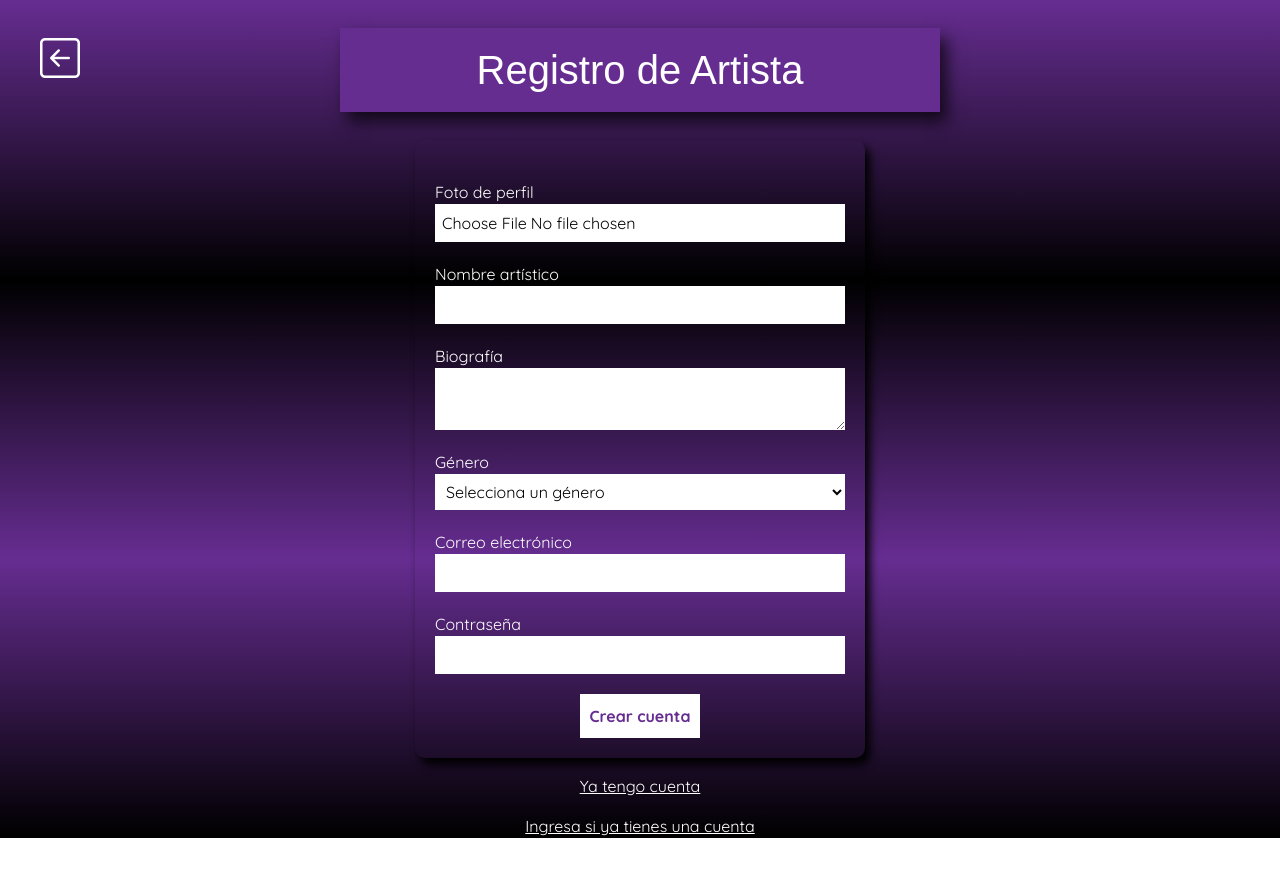
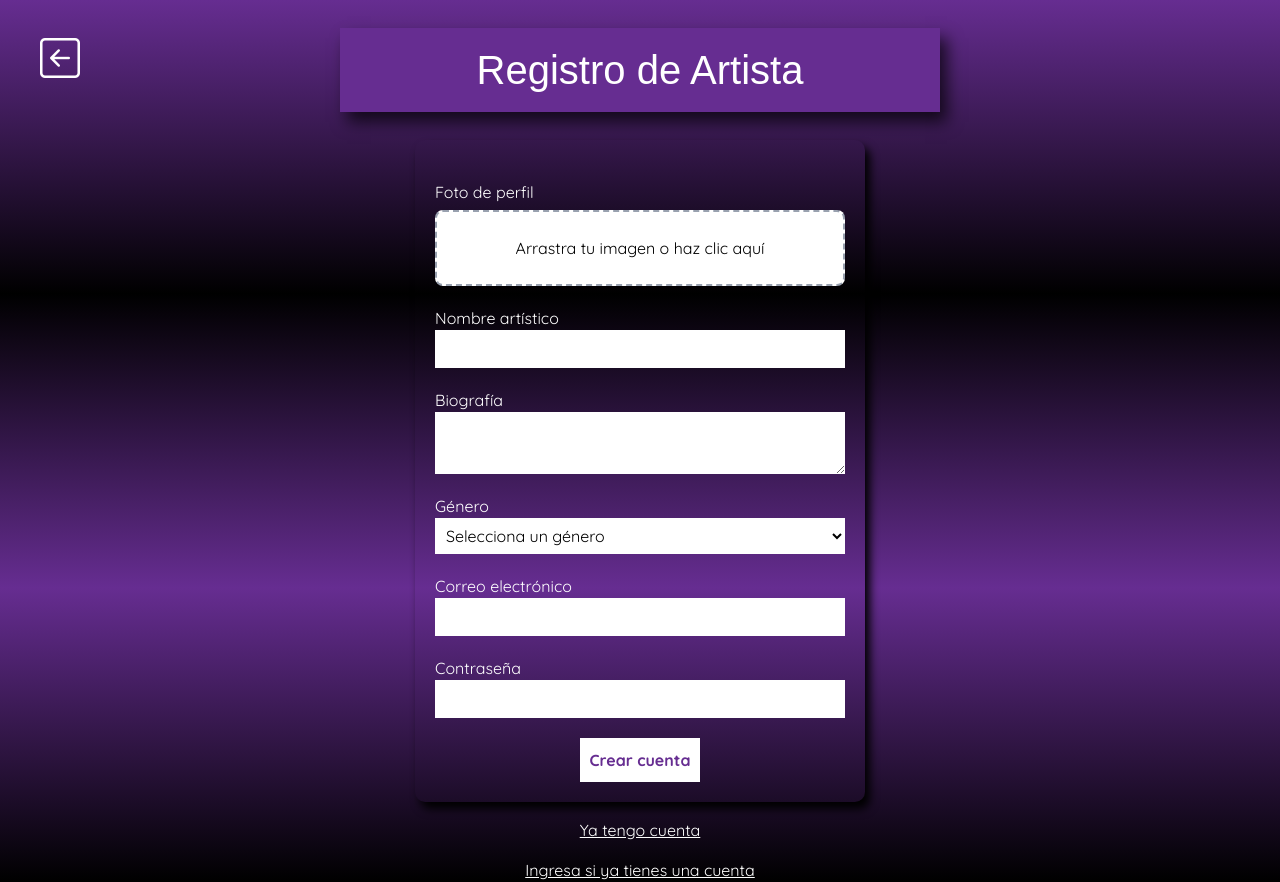
Before and after one commit to santimontironi/GarSonic-App, a React (Vite) app in the folder frontend/: page /registroArtista in a window 1280 px wide. Before the commit the page ends 838 px from the top, so only its background shows below. Built offline with nearby package versions, Linux system fonts and the light colour scheme; no server answers; a web font is replaced by a local one.

Commit message:
useDropzone implementado en componentes de RegisterUser, RegisterArtist y UploadSong

```diff
--- a/frontend/src/pages/RegisterArtist.jsx
+++ b/frontend/src/pages/RegisterArtist.jsx
@@ -4,6 +4,7 @@ import { useState, useEffect } from "react";
 import { useNavigate } from "react-router-dom";
 import { motion } from "framer-motion";
 import BackButton from "../components/BackButton.jsx";
+import { useDropzone } from 'react-dropzone';
 
 const RegisterArtist = () => {
 
@@ -18,6 +19,12 @@ const RegisterArtist = () => {
   const { register, handleSubmit, reset, formState: { errors } } = useForm()
 
   const { signUpArtist } = UseContextArtist()
+
+  const { getRootProps, getInputProps } = useDropzone({
+    accept: { 'image/*': [] },
+    multiple: false,
+    onDrop: (acceptedFiles) => setFile(acceptedFiles[0])
+  });
 
   async function submitForm(values) {
     try {
@@ -47,7 +54,7 @@ const RegisterArtist = () => {
 
   useEffect(() => {
     if (correctRegister) {
-      navigate('/loginArtista',{state:{successMessage:"Artista registrado con éxito, inicia sesión."}})
+      navigate('/loginArtista', { state: { successMessage: "Artista registrado con éxito, inicia sesión." } })
     }
   }, [correctRegister, navigate])
 
@@ -69,15 +76,32 @@ const RegisterArtist = () => {
       >
         <form className="flex flex-col w-[350px] m-auto h-auto p-[20px] rounded-[10px] shadow-[5px_7px_10px_#000] md:w-[450px]" method="post" onSubmit={handleSubmit(submitForm)}>
 
-          <div className="mt-5 flex flex-col">
-            <label className="text-white" htmlFor="profilePhoto">Foto de perfil</label>
-            <input
-              className="w-full p-[7px] bg-white text-black cursor-pointer"
-              name="profilePhoto"
-              type="file"
-              accept="image/*"
-              onChange={(e) => setFile(e.target.files[0])}
-            />
+          <div className="mt-5 flex flex-col gap-[6px]">
+            <label className="text-white">Foto de perfil</label>
+
+            <div
+              {...getRootProps()}
+              className="flex items-center justify-center w-full p-6 border-2 border-dashed border-gray-400 rounded-lg cursor-pointer bg-white text-black hover:bg-gray-200"
+            >
+              <input {...getInputProps()} />
+              {file ? (
+                <span>{file.name}</span>
+              ) : (
+                <span>Arrastra tu imagen o haz clic aquí</span>
+              )}
+            </div>
+
+            {errors.profilePhoto && (
+              <p className="text-white">La foto de perfil es requerida</p>
+            )}
+
+            {file && (
+              <img
+                src={URL.createObjectURL(file)}
+                alt="preview"
+                className="mt-3 w-32 h-32 object-cover rounded-lg shadow-[5px_10px_10px_#000] mx-auto"
+              />
+            )}
           </div>
 
           <div className="mt-5 flex flex-col">
--- a/frontend/src/pages/RegisterUser.jsx
+++ b/frontend/src/pages/RegisterUser.jsx
@@ -4,10 +4,17 @@ import { useState, useEffect } from "react";
 import { useNavigate } from "react-router-dom";
 import { motion } from "framer-motion"
 import BackButton from "../components/BackButton.jsx";
+import { useDropzone } from 'react-dropzone';
 
 const RegisterUser = () => {
 
   const navigate = useNavigate()
+
+  const { getRootProps, getInputProps } = useDropzone({
+    accept: { 'image/*': [] },
+    multiple: false,
+    onDrop: (acceptedFiles) => setFile(acceptedFiles[0])
+  });
 
   const [correctRegister, setCorrectRegister] = useState(false)
 
@@ -47,7 +54,7 @@ const RegisterUser = () => {
 
   useEffect(() => {
     if (correctRegister) {
-      navigate('/loginUsuario',{state: {successMessage: "Usuario registrado con éxito, inicia sesión."}})
+      navigate('/loginUsuario', { state: { successMessage: "Usuario registrado con éxito, inicia sesión." } })
     }
   }, [correctRegister])
 
@@ -64,19 +71,36 @@ const RegisterUser = () => {
         initial={{ opacity: 0, y: 70 }}
         whileInView={{ opacity: 1, y: 0 }}
         transition={{ duration: 0.8 }}
-        viewport={{ once: false, amount:0.3 }}
+        viewport={{ once: false, amount: 0.3 }}
       >
         <form className="flex flex-col w-[350px] m-auto h-auto p-[20px] rounded-[10px] shadow-[5px_7px_10px_#000] md:w-[450px]" method="post" onSubmit={handleSubmit(submitForm)}>
 
-          <div className="mt-5 flex flex-col">
-            <label className="text-white" htmlFor="profilePhoto">Foto de perfil</label>
-            <input
-              className="w-full p-[7px] bg-white text-black cursor-pointer"
-              name="profilePhoto"
-              type="file"
-              accept="image/*"
-              onChange={(e) => setFile(e.target.files[0])}
-            />
+          <div className="mt-5 flex flex-col gap-[6px]">
+            <label className="text-white">Foto de perfil</label>
+
+            <div
+              {...getRootProps()}
+              className="flex items-center justify-center w-full p-6 border-2 border-dashed border-gray-400 rounded-lg cursor-pointer bg-white text-black hover:bg-gray-200"
+            >
+              <input {...getInputProps()} />
+              {file ? (
+                <span>{file.name}</span>
+              ) : (
+                <span>Arrastra tu imagen o haz clic aquí</span>
+              )}
+            </div>
+
+            {errors.profilePhoto && (
+              <p className="text-white">La foto de perfil es requerida</p>
+            )}
+
+            {file && (
+              <img
+                src={URL.createObjectURL(file)}
+                alt="preview"
+                className="mt-3 w-32 h-32 object-cover rounded-lg shadow-[5px_10px_10px_#000] mx-auto"
+              />
+            )}
           </div>
 
           <div className="mt-5 flex flex-col">
--- a/frontend/src/pages/UploadSong.jsx
+++ b/frontend/src/pages/UploadSong.jsx
@@ -5,6 +5,7 @@ import { useNavigate } from "react-router-dom";
 import { UseContextArtist } from "../context/UseContextArtist.js";
 import BackButton from "../components/BackButton.jsx";
 import Swal from "sweetalert2"
+import { useDropzone } from 'react-dropzone';
 
 const UploadSong = () => {
 
@@ -15,6 +16,20 @@ const UploadSong = () => {
     const [errorUpload, setErrorUpload] = useState("")
 
     const [file, setFile] = useState(null)
+
+    const { getRootProps: getCoverProps, getInputProps: getCoverInputProps } = useDropzone({
+        accept: { 'image/*': [] },
+        multiple: false,
+        onDrop: (acceptedFiles) => setFile(acceptedFiles[0])
+    })
+
+    const { getRootProps: getAudioProps, getInputProps: getAudioInputProps } = useDropzone({
+        accept: { 'audio/*': [] },
+        multiple: false,
+        onDrop: (acceptedFiles) => {
+            console.log(acceptedFiles[0])
+        }
+    })
 
     const { register, handleSubmit, reset, formState: { errors } } = useForm()
 
@@ -71,18 +86,25 @@ const UploadSong = () => {
                 <form className="flex flex-col w-[350px] m-auto h-auto p-[20px] rounded-[10px] shadow-[5px_7px_10px_#000] md:w-[450px] bg-gradient-to-b from-[#000] to-[#662d91]" method="post" onSubmit={handleSubmit(submitForm)}>
 
                     <div className="mt-5 flex flex-col gap-[6px]">
-                        <label className="text-white" htmlFor="coverImage">Portada</label>
-                        <input
-                            className="w-full p-[7px] bg-white text-black cursor-pointer"
-                            name="coverImage"
-                            type="file"
-                            accept="image/*"
-                            {...register("coverImage", { required: true })}
-                            onChange={(e) => setFile(e.target.files[0])}
-                        />
-                        {errors.coverImage && (
-                            <p className="text-white">La imagen de portada es requerida</p>
+                        <label className="text-white">Portada</label>
+
+                        <div
+                            {...getCoverProps()}
+                            className="flex items-center justify-center w-full p-6 border-2 border-dashed border-gray-400 rounded-lg cursor-pointer bg-white text-black hover:bg-gray-200"
+                        >
+                            <input {...getCoverInputProps()} />
+                            {file ? <span>{file.name}</span> : <span>Arrastra la portada o haz clic aquí</span>}
+                        </div>
+
+                        {file && (
+                            <img
+                                src={URL.createObjectURL(file)}
+                                alt="preview"
+                                className="mt-3 w-32 h-32 object-cover rounded-lg shadow-[5px_10px_10px_#000] mx-auto"
+                            />
                         )}
+
+                        {errors.coverImage && <p className="text-white">La imagen de portada es requerida</p>}
                     </div>
 
                     <div className="mt-5 flex flex-col gap-[6px]">
@@ -110,11 +132,17 @@ const UploadSong = () => {
                     </div>
 
                     <div className="mt-5 flex flex-col gap-[6px]">
-                        <label className="text-white" htmlFor="audio">Audio</label>
-                        <input className="w-full p-[7px] cursor-pointer bg-white text-black" type="file" {...register("audioFile", { required: true })} />
-                        {errors.audioFile && (
-                            <p className="text-white">El audio es requerido</p>
-                        )}
+                        <label className="text-white">Audio</label>
+
+                        <div
+                            {...getAudioProps()}
+                            className="flex items-center justify-center w-full p-6 border-2 border-dashed border-gray-400 rounded-lg cursor-pointer bg-white text-black hover:bg-gray-200"
+                        >
+                            <input {...getAudioInputProps()} />
+                            <span>Arrastra el archivo de audio o haz clic aquí</span>
+                        </div>
+
+                        {errors.audioFile && <p className="text-white">El audio es requerido</p>}
                     </div>
 
                     <div className="mt-5 flex flex-col gap-[6px]">
```
